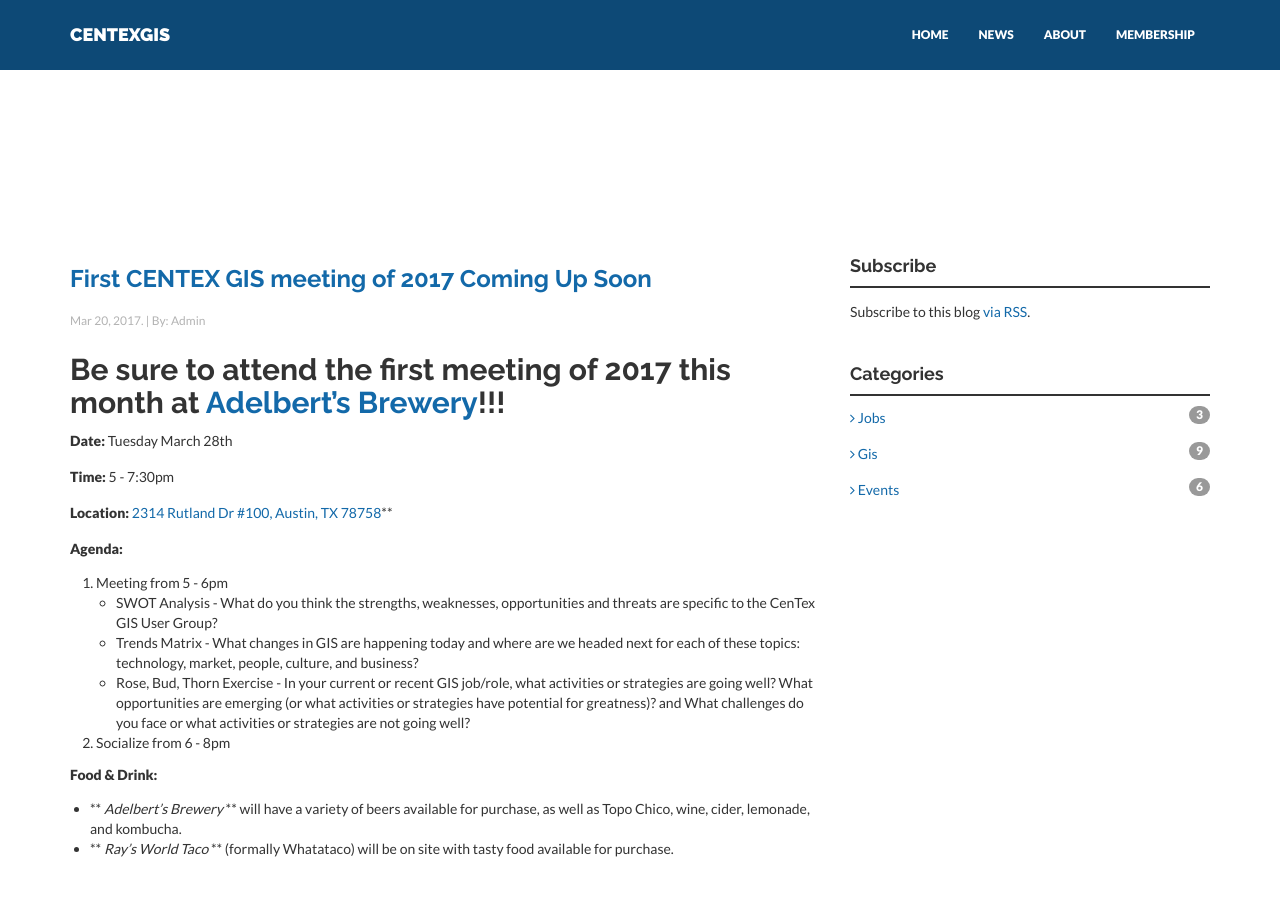
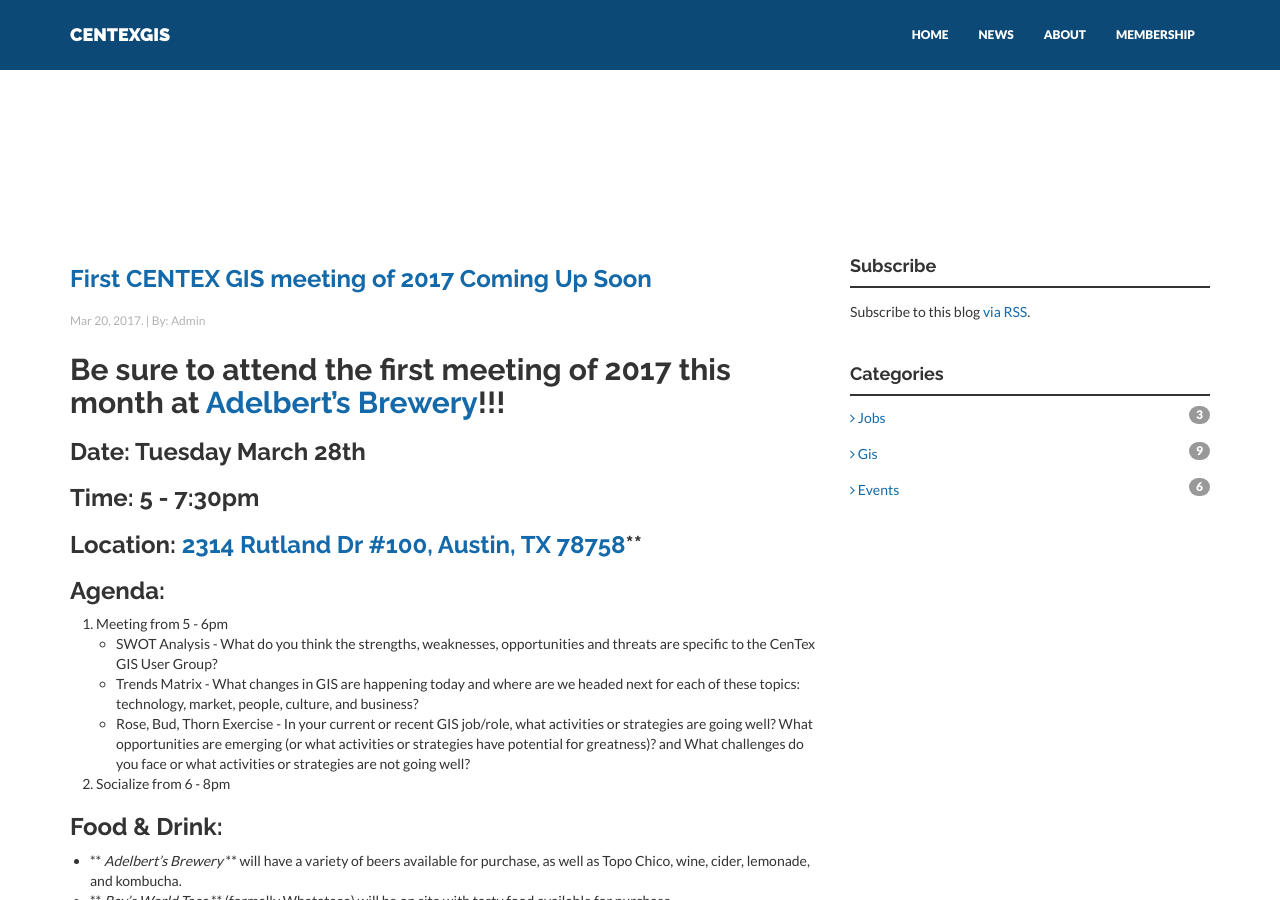
Before and after one commit to centexgis/centexgis.github.io, a Jekyll site: the page built from _posts/events/2017-03-20-centex-gis-meeting-march.md, in a window 1280 px wide and 900 px high. Built offline with Jekyll 4.4.1, drawn with Linux system fonts in a browser that asks for light colours; nearby versions of some CDN libraries.

```diff
--- a/_posts/events/2017-03-20-centex-gis-meeting-march.md
+++ b/_posts/events/2017-03-20-centex-gis-meeting-march.md
@@ -12,20 +12,20 @@ categories:
 
 ## Be sure to attend the first meeting of 2017 this month at [Adelbert's Brewery](http://adelbertsbeer.com/)!!!
 
-**Date:** Tuesday March 28th
+### Date: Tuesday March 28th
 
-**Time:** 5 - 7:30pm
+### Time: 5 - 7:30pm
 
-**Location:** [2314 Rutland Dr #100, Austin, TX 78758](https://www.google.com/maps/place/Adelbert's+Brewery/@30.3825245,-97.720531,18z/data=!3m1!4b1!4m5!3m4!1s0x0:0x174d20f18188c72a!8m2!3d30.382525!4d-97.71988?hl=en)**
+### Location: [2314 Rutland Dr #100, Austin, TX 78758](https://www.google.com/maps/place/Adelbert's+Brewery/@30.3825245,-97.720531,18z/data=!3m1!4b1!4m5!3m4!1s0x0:0x174d20f18188c72a!8m2!3d30.382525!4d-97.71988?hl=en)**
 <!--more-->
 
-**Agenda:**
+### Agenda:
 1. Meeting from 5 - 6pm
-* SWOT Analysis - What do you think the strengths, weaknesses, opportunities and threats are specific to the CenTex GIS User Group?
-* Trends Matrix - What changes in GIS are happening today and where are we headed next for each of these topics: technology, market, people, culture, and business?
-* Rose, Bud, Thorn Exercise - In your current or recent GIS job/role, what activities or strategies are going well? What opportunities are emerging (or what activities or strategies have potential for greatness)? and What challenges do you face or what activities or strategies are not going well?
+  * SWOT Analysis - What do you think the strengths, weaknesses, opportunities and threats are specific to the CenTex GIS User Group?
+  * Trends Matrix - What changes in GIS are happening today and where are we headed next for each of these topics: technology, market, people, culture, and business?
+  * Rose, Bud, Thorn Exercise - In your current or recent GIS job/role, what activities or strategies are going well? What opportunities are emerging (or what activities or strategies have potential for greatness)? and What challenges do you face or what activities or strategies are not going well?
 2. Socialize from 6 - 8pm
 
-**Food & Drink:**
+### Food & Drink:
 + ** *Adelbert's Brewery* ** will have a variety of beers available for purchase, as well as Topo Chico, wine, cider, lemonade, and kombucha.
 + ** *Ray's World Taco* ** (formally Whatataco) will be on site with tasty food available for purchase.
```
